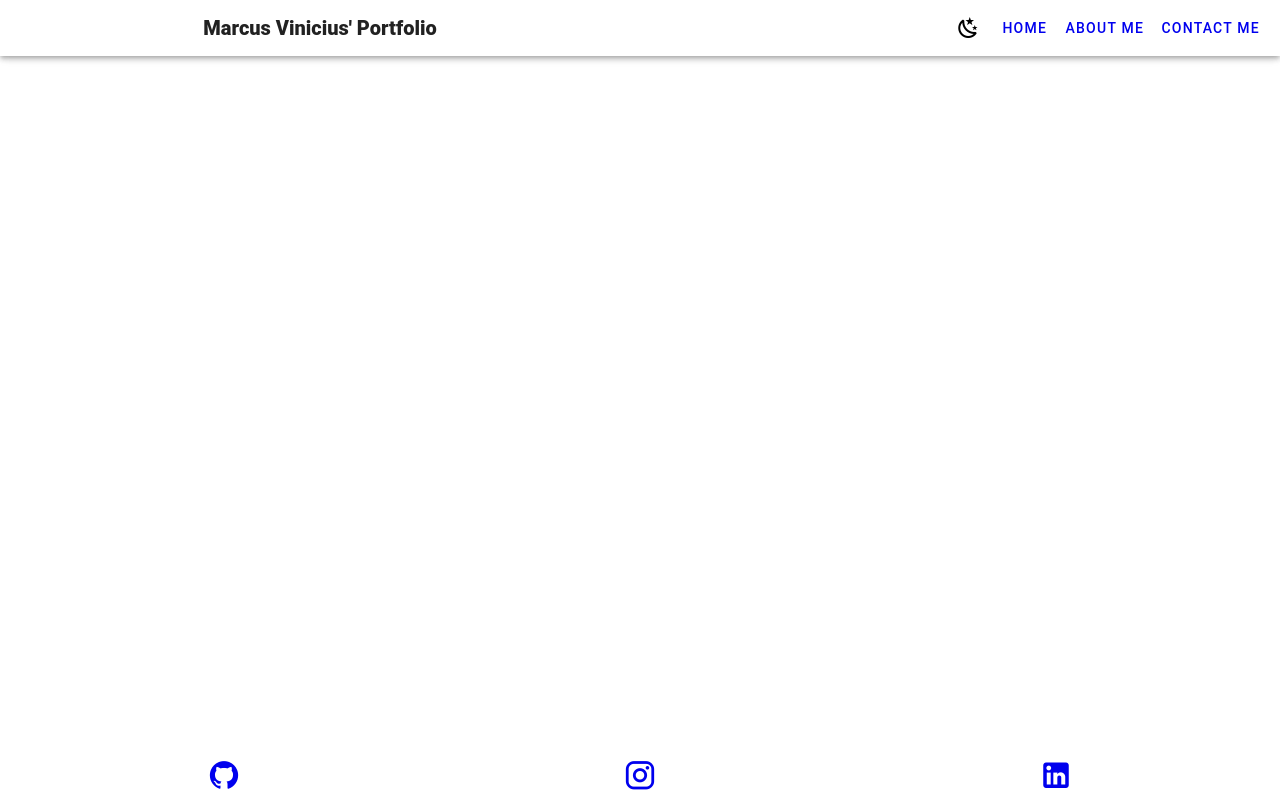
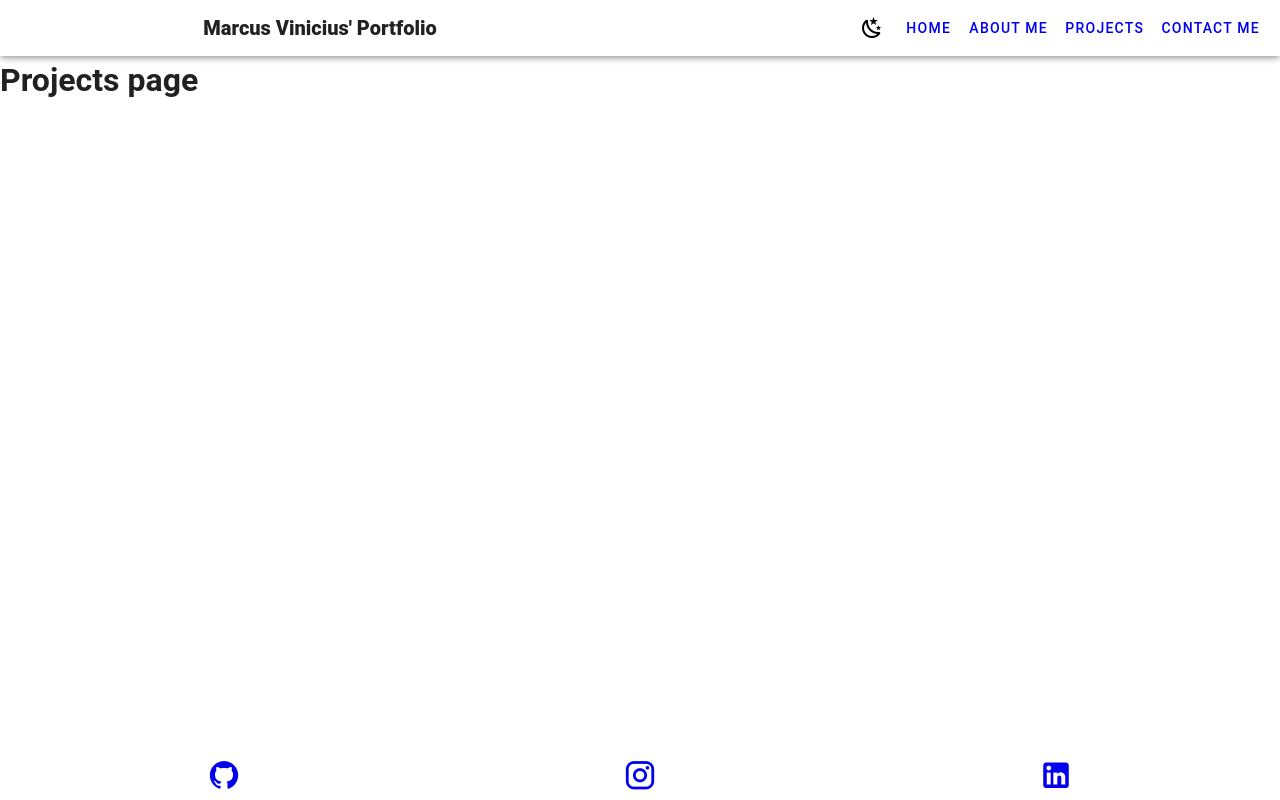
Before and after one commit to marcuscostagraciano/marcuscostagraciano.github.io, a Vue app: page /projects in a window 1280 px wide. Built offline with nearby package versions, Linux system fonts and the light colour scheme.

Commit message:
start of porjects page

```diff
--- a/src/components/Header.vue
+++ b/src/components/Header.vue
@@ -1,4 +1,7 @@
 <script setup>
+import { routes } from '../router.js'
+console.log(routes)
+
 const props = defineProps(['theme'])
 
 </script>
@@ -14,9 +17,14 @@ const props = defineProps(['theme'])
     <v-col class="text-center text-md-right">
       <v-btn @click="$emit('change-Theme')" :icon="theme ? 'mdi-white-balance-sunny' : 'mdi-weather-night'"
         :color="theme ? 'yellow' : 'black'"></v-btn>
-      <v-btn class="px-2 py-0"><router-link to="/">Home</router-link></v-btn>
+
+      <span v-for="route in routes">
+        <v-btn class="px-2 py-0"><router-link :to="route.path">{{ route.name }}</router-link></v-btn>
+      </span>
+      <!-- <v-btn class="px-2 py-0"><router-link to="/">Home</router-link></v-btn>
       <v-btn class="px-2 py-0"><router-link to="/about-me">About Me</router-link></v-btn>
-      <v-btn class="px-2 py-0"><router-link to="/contact-me">Contact Me</router-link></v-btn>
+      <v-btn class="px-2 py-0"><router-link to="/projects">Projects</router-link></v-btn>
+      <v-btn class="px-2 py-0"><router-link to="/contact-me">Contact Me</router-link></v-btn> -->
     </v-col>
   </v-app-bar>
 </template>
--- /dev/null
+++ b/src/pages/projects.vue
@@ -0,0 +1,9 @@
+<script setup>
+
+</script>
+
+<template>
+    <h1>Projects page</h1>
+</template>
+
+<style scoped></style>
```
Also changed, not shown: src/router.js (+6 -4 lines).
